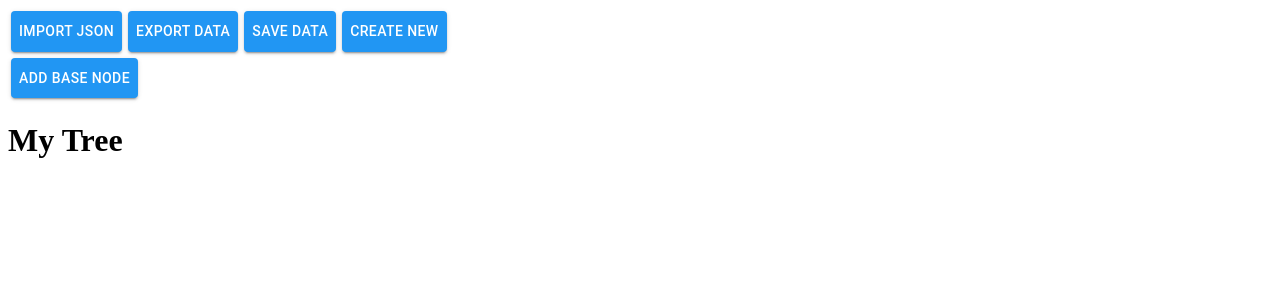
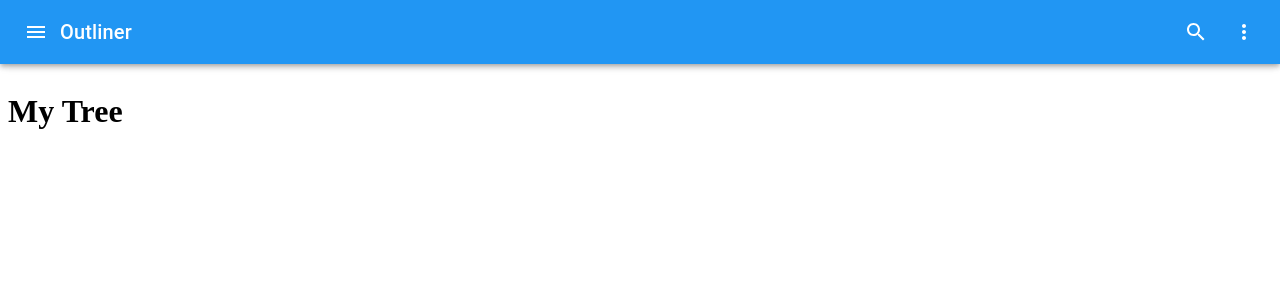
Before and after one commit to WMXGroup/react-sandbox-1, a React (Create React App) app: page / in a window 1280 px wide. Shown: the top 300 px of the page. Built offline with nearby package versions, Linux system fonts and the light colour scheme; the HTML template or start-up script is replaced by a standard one.

Commit message:
updated menu options

```diff
--- a/src/components/TreeView.js
+++ b/src/components/TreeView.js
@@ -1,32 +1,30 @@
 import React from 'react';
 import OptionList from './OptionList';
-import Button from '@material-ui/core/Button';
+import AppBar from '@material-ui/core/AppBar';
+import Toolbar from '@material-ui/core/Toolbar';
+import Menu from '@material-ui/core/Menu';
+import MenuItem from '@material-ui/core/MenuItem';
+import IconButton from '@material-ui/core/IconButton';
+import MenuIcon from '@material-ui/icons/Menu';
+import SearchIcon from '@material-ui/icons/Search';
+import MoreIcon from '@material-ui/icons/MoreVert';
+import Typography from '@material-ui/core/Typography';
+// import Button from '@material-ui/core/Button';
 import axios from 'axios';
 
 const styles = {
-  buttonContainer:{
-    display: 'flex',
-  },
-  buttonStyle: {
-    padding: '8px',
-    margin: '3px',
-    textAlign: 'center',
-  },
   treeContainer: {
     maxWidth: '700px'
   },
-  optionsContainer:{
-    // border: '1px solid red',
-    // display: 'flex',
-    // flexBasis: '100%'
-  }
 }
 
 class TreeView extends React.Component {
   state = {
     options: [],
     selectedFile: null,
-    isLoading: true
+    isLoading: true,
+    anchorEl: null,
+    setAnchorEl: false,
   }
 
   componentDidMount = () => {
@@ -55,6 +53,7 @@ class TreeView extends React.Component {
   }
 
   saveData = () => {
+    this.handleClose();
     let search = window.location.search;
     let params = new URLSearchParams(search);
     let listId = params.get('query');
@@ -98,10 +97,12 @@ class TreeView extends React.Component {
   };
 
   exportJSON = () => {
+    this.handleClose();
     this.downloadFile(JSON.stringify(this.state.options), "data.json", "text/plain");
   }
 
   getFile = (e) => {
+    this.handleClose();
     let files = e.target.files;
     let reader = new FileReader();
     reader.readAsText(files[0]);
@@ -115,6 +116,7 @@ class TreeView extends React.Component {
   }
 
   createNew = () => {
+    this.handleClose();
     const newData =
     [{
       name: "Start Here",
@@ -142,6 +144,7 @@ class TreeView extends React.Component {
   }
 
   createBaseNode = () => {
+    this.handleClose();
     const newData =
     [{
       name: "Start Here",
@@ -153,9 +156,22 @@ class TreeView extends React.Component {
     }];
 
     this.setState({
-      options: newData
+      options: newData,
     });
   }
+
+  handleMenu = event => {
+    this.setState({
+      anchorEl: event.currentTarget,
+      setAnchorEl: true
+    });
+  };
+
+  handleClose = () => {
+    this.setState({
+      setAnchorEl: false
+    });
+  };
 
   render() {
 
@@ -164,8 +180,34 @@ class TreeView extends React.Component {
     // }
 
      return (
-       <div>
-         <div style={styles.buttonContainer}>
+       <React.Fragment>
+          <AppBar
+          position="fixed"
+          color="primary">
+          <Toolbar>
+            <IconButton
+              edge="start"
+              color="inherit"
+              onClick={this.handleMenu}
+              >
+              <MenuIcon />
+            </IconButton>
+            <Menu
+                id="menu-appbar"
+                anchorEl={this.state.anchorEl}
+                getContentAnchorEl={null}
+                anchorOrigin={{
+                  vertical: 'bottom',
+                  horizontal: 'center',
+                }}
+                keepMounted
+                transformOrigin={{
+                  vertical: 'top',
+                  horizontal: 'center',
+                }}
+                open={this.state.setAnchorEl}
+                onClose={this.handleClose}
+              >
                 <input
                   type="file"
                   style={{ display: 'none' }}
@@ -175,57 +217,47 @@ class TreeView extends React.Component {
                   accept=".json"
                   />
                 <label htmlFor="raised-button-file">
-              <Button
-                style={styles.buttonStyle}
-                variant="contained"
-                color="primary"
-                component="span">
-                Import JSON
-              </Button>
+                  <MenuItem onClick={() => this.getFile()}>Import JSON</MenuItem>
                 </label>
-          <Button
-            style={styles.buttonStyle}
+                <MenuItem onClick={() => this.exportJSON()}>Export Data</MenuItem>
+                <MenuItem onClick={() => this.saveData()}>Save Data</MenuItem>
+                <MenuItem onClick={() => this.createNew()}>Create New</MenuItem>
+                {this.state.options.length === 0 &&
+                  <MenuItem onClick={() => this.createBaseNode()}>Create Base Node</MenuItem>
+                }
+              </Menu>
+            <Typography variant="h6">
+                Outliner
+            </Typography>
+            <div style={{flexGrow: 1}} />
+            <IconButton color="inherit">
+              <SearchIcon />
+            </IconButton>
+            <IconButton edge="end" color="inherit">
+              <MoreIcon />
+            </IconButton>
+          </Toolbar>
+        </AppBar>
+        <Toolbar />
+          {/* <Button
+            style={{
+              padding: '8px',
+              margin: '3px',
+              textAlign: 'center',
+            }}
             variant="contained"
             onClick={() => this.exportJSON()}
             color="primary"
             >Export Data
-          </Button>
-          <Button
-            style={styles.buttonStyle}
-            variant="contained"
-            onClick={() => this.saveData()}
-            color="primary"
-            >Save Data
-          </Button>
-          <Button
-            style={styles.buttonStyle}
-            variant="contained"
-            onClick={() => this.createNew()}
-            color="primary"
-            >Create New
-          </Button>
-         </div>
-         {this.state.options.length === 0 &&
-         <div>
-           <Button
-            style={styles.buttonStyle}
-            variant="contained"
-            onClick={() => this.createBaseNode()}
-            color="primary"
-            >Add Base Node
-           </Button>
-         </div>
-        }
+          </Button> */}
         <h1>My Tree</h1>
         <div style={styles.treeContainer}>
-          <div style={styles.optionsContainer}>
           <OptionList
               options={this.state.options}
               textChange={(options) => this.setState({options})}
             />
         </div>
-        </div>
-       </div>
+        </React.Fragment>
      )
   }
 }
```
Lines whose indentation alone changed are shown as unchanged.
